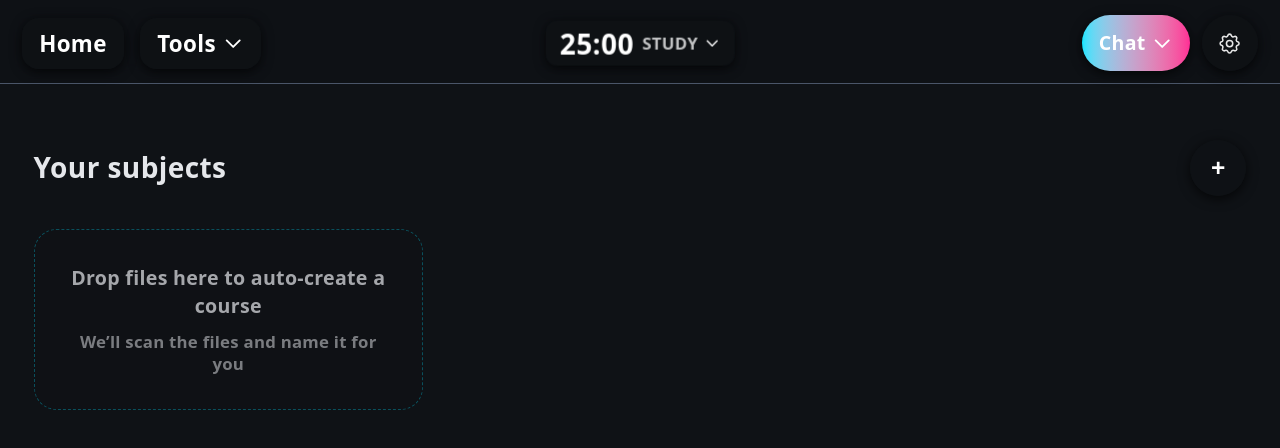
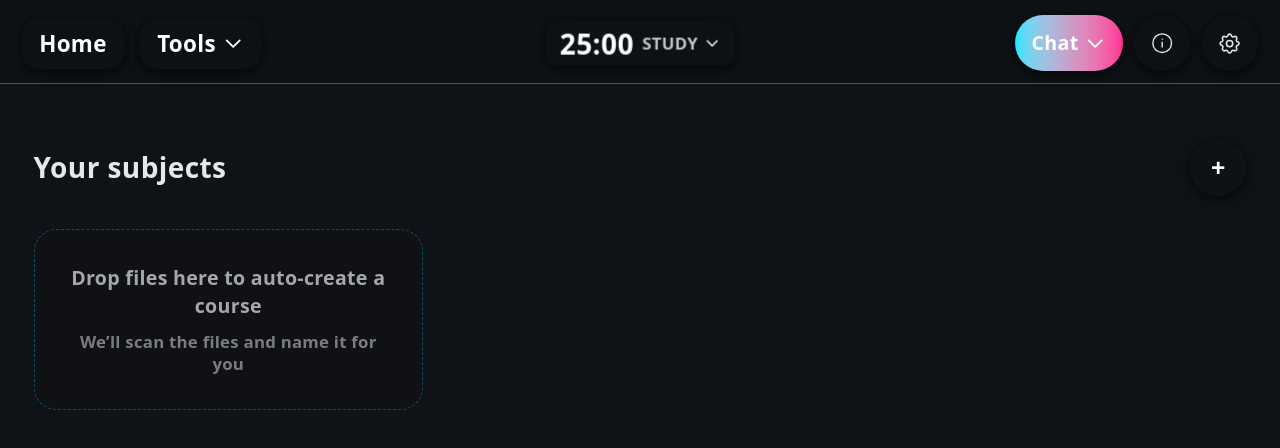
Before and after one commit to callewallerstedt/atomize, a Next.js app: page / in a window 1280 px wide. Shown: the top 448 px of the page. Built offline with nearby package versions, Linux system fonts and the light colour scheme.

Commit message:
feat(info): add Info button in header with markdown modal explaining app features

```diff
--- a/src/components/Shell.tsx
+++ b/src/components/Shell.tsx
@@ -8,6 +8,7 @@ import rehypeKatex from "rehype-katex";
 import Link from "next/link";
 import { usePathname, useRouter } from "next/navigation";
 import SettingsModal from "@/components/SettingsModal";
+import Modal from "@/components/Modal";
 
 // Loading Screen Component
 function LoadingScreen({ onComplete }: { onComplete: () => void }) {
@@ -781,10 +782,29 @@ export default function Shell({ children }: { children: React.ReactNode }) {
   const router = useRouter();
   const [subjects, setSubjects] = useState<Subject[]>([]);
   const [settingsOpen, setSettingsOpen] = useState(false);
+  const [infoOpen, setInfoOpen] = useState(false);
   const [toolsDropdownOpen, setToolsDropdownOpen] = useState(false);
   const [isLoading, setIsLoading] = useState(true);
   const [uiZoom, setUiZoom] = useState<number>(1.4);
   const [isIOSStandalone, setIsIOSStandalone] = useState<boolean>(false);
+  const infoMarkdown = `
+# Welcome to Synapse
+
+Synapse helps you turn course materials into study-friendly lessons with:
+
+- Lessons with clear structure and practice quizzes
+- Topic extraction from uploaded files
+- Quick explanations on any word or paragraph
+- Language-aware generation that follows your course language
+- Quick Learn for rapid lessons on any query
+- Export to PDF and spaced repetition review scheduling
+
+Tips:
+- Drop files on the home page to auto-create a course
+- Open a topic to generate a comprehensive lesson
+- Use the chat (bottom-right) to ask questions with page context
+- Toggle hints/solutions after checking quiz answers
+`.trim();
 
   useEffect(() => {
     setSubjects(getSubjects());
@@ -976,6 +996,30 @@ export default function Shell({ children }: { children: React.ReactNode }) {
             <div className="absolute right-4 top-1/2 transform -translate-y-1/2 flex items-center gap-2">
               {/* Chat dropdown */}
               <ChatDropdown />
+              {/* Info button */}
+              <button
+                onClick={() => setInfoOpen(true)}
+                onMouseDown={(e) => {
+                  e.preventDefault();
+                  e.currentTarget.blur();
+                }}
+                className="relative inline-flex h-10 w-10 items-center justify-center rounded-full
+                           text-white bg-[var(--background)]/90
+                           shadow-[0_2px_8px_rgba(0,0,0,0.7)]
+                           hover:shadow-[0_4px_12px_rgba(0,0,0,0.8)] hover:bg-[var(--background)]/95
+                           focus:outline-none focus:ring-0 focus-visible:outline-none
+                           active:shadow-[0_2px_8px_rgba(0,0,0,0.7)] active:scale-[1]
+                           transition-shadow duration-200 ease-out"
+                style={{ outline: 'none', WebkitTapHighlightColor: 'transparent', transform: 'none !important' }}
+                aria-label="Info"
+                title="About this app"
+              >
+                <svg width="16" height="16" viewBox="0 0 24 24" fill="none" xmlns="http://www.w3.org/2000/svg" className="opacity-90">
+                  <circle cx="12" cy="12" r="10" stroke="currentColor" strokeWidth="1.5"/>
+                  <path d="M12 8.5a.75.75 0 100-1.5.75.75 0 000 1.5z" fill="currentColor"/>
+                  <path d="M11.25 10.5h1.5v6h-1.5z" fill="currentColor"/>
+                </svg>
+              </button>
               <button
                 onClick={() => setSettingsOpen(true)}
                 onMouseDown={(e) => {
@@ -1007,6 +1051,28 @@ export default function Shell({ children }: { children: React.ReactNode }) {
       <div className="settings-modal">
         <SettingsModal open={settingsOpen} onClose={() => setSettingsOpen(false)} />
       </div>
+      <Modal
+        open={infoOpen}
+        onClose={() => setInfoOpen(false)}
+        title="About this app"
+        footer={
+          <div className="flex items-center justify-end">
+            <button
+              onClick={() => setInfoOpen(false)}
+              className="inline-flex h-9 items-center rounded-full px-4 text-sm"
+              style={{ backgroundColor: '#141923', color: 'white' }}
+            >
+              Close
+            </button>
+          </div>
+        }
+      >
+        <div className="lesson-content text-sm">
+          <ReactMarkdown remarkPlugins={[remarkGfm, remarkMath]} rehypePlugins={[rehypeKatex]}>
+            {infoMarkdown}
+          </ReactMarkdown>
+        </div>
+      </Modal>
     </div>
     </>
   );
```
